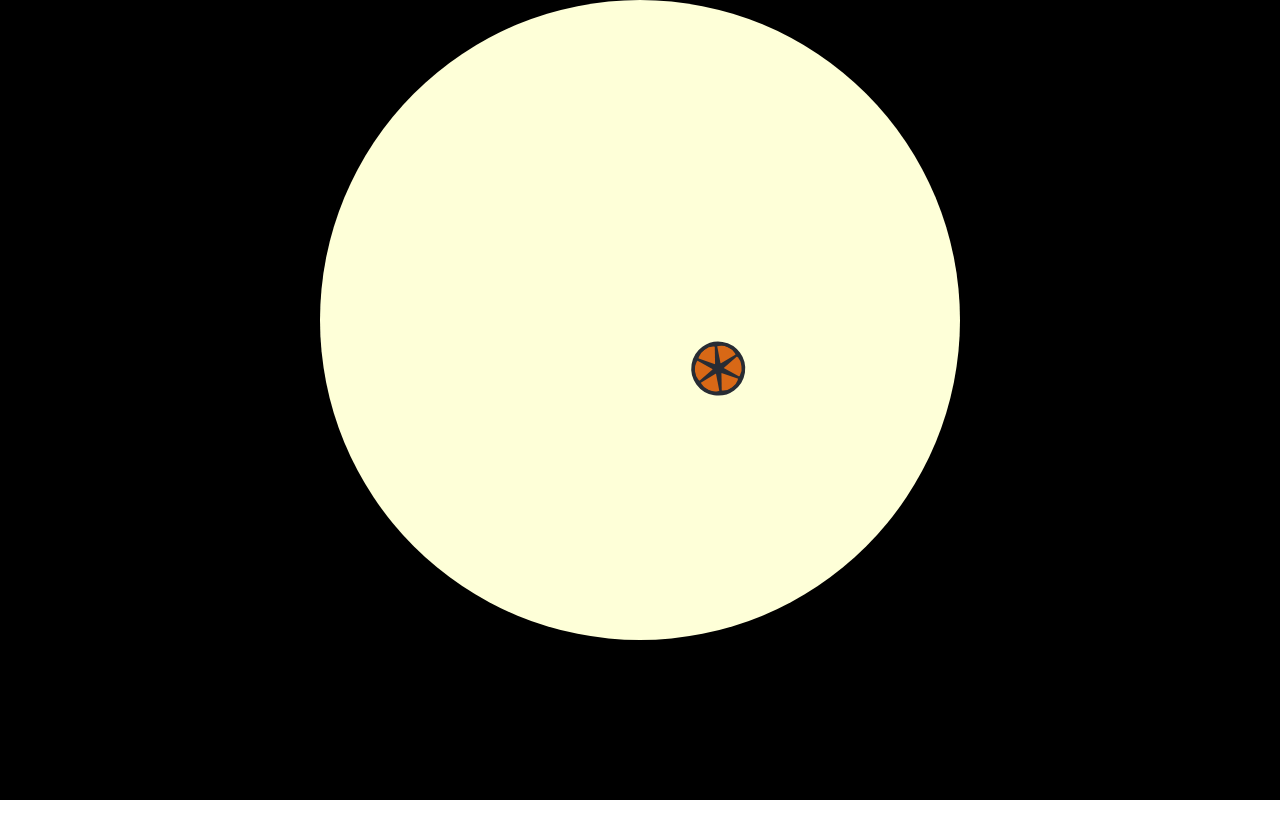
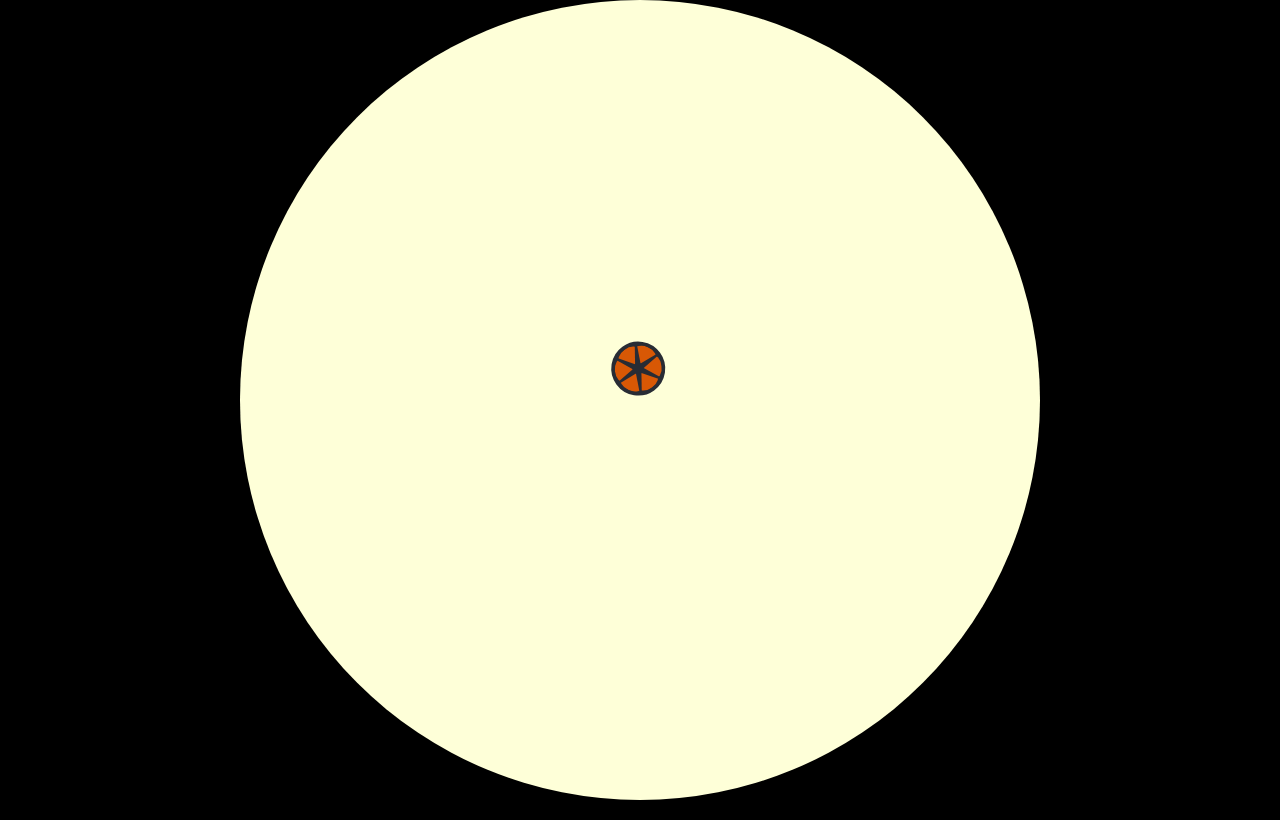
Before and after one commit to Eldamarth/hexcolor-mutants-v2, a React (Create React App) app: page / in a window 1280 px wide. Built offline with nearby package versions, Linux system fonts and the light colour scheme.

Commit message:
refactor hex-making function

```diff
--- a/src/components/App.css
+++ b/src/components/App.css
@@ -13,11 +13,11 @@ body {
 
 .microscope {
   position: relative;
-  /* width: var(--height); */
-  /* height: var(--height); */
+  width: var(--height);
+  height: var(--height);
 
-  width: 80vh;
-  height: 80vh;
+  /* width: 80vh;
+  height: 80vh; */
   margin: auto;
   border-radius: 50%;
   overflow: hidden; /* Clip content outside the circle */
@@ -39,6 +39,7 @@ body {
   );
   border-radius: 50%;
   opacity: 1;
+  z-index: 6;
 }
 
 .bacterium {
--- a/src/logic/utilityFunctions.js
+++ b/src/logic/utilityFunctions.js
@@ -8,7 +8,7 @@ export function randInt(max) {
   return Math.floor(Math.random() * max) + 1;
 }
 export function randHex() {
-  return randInt(16).toString(16);
+  return (randInt(17) - 1).toString(16);
 }
 
 export function randHexKey(x = 32) {
```
